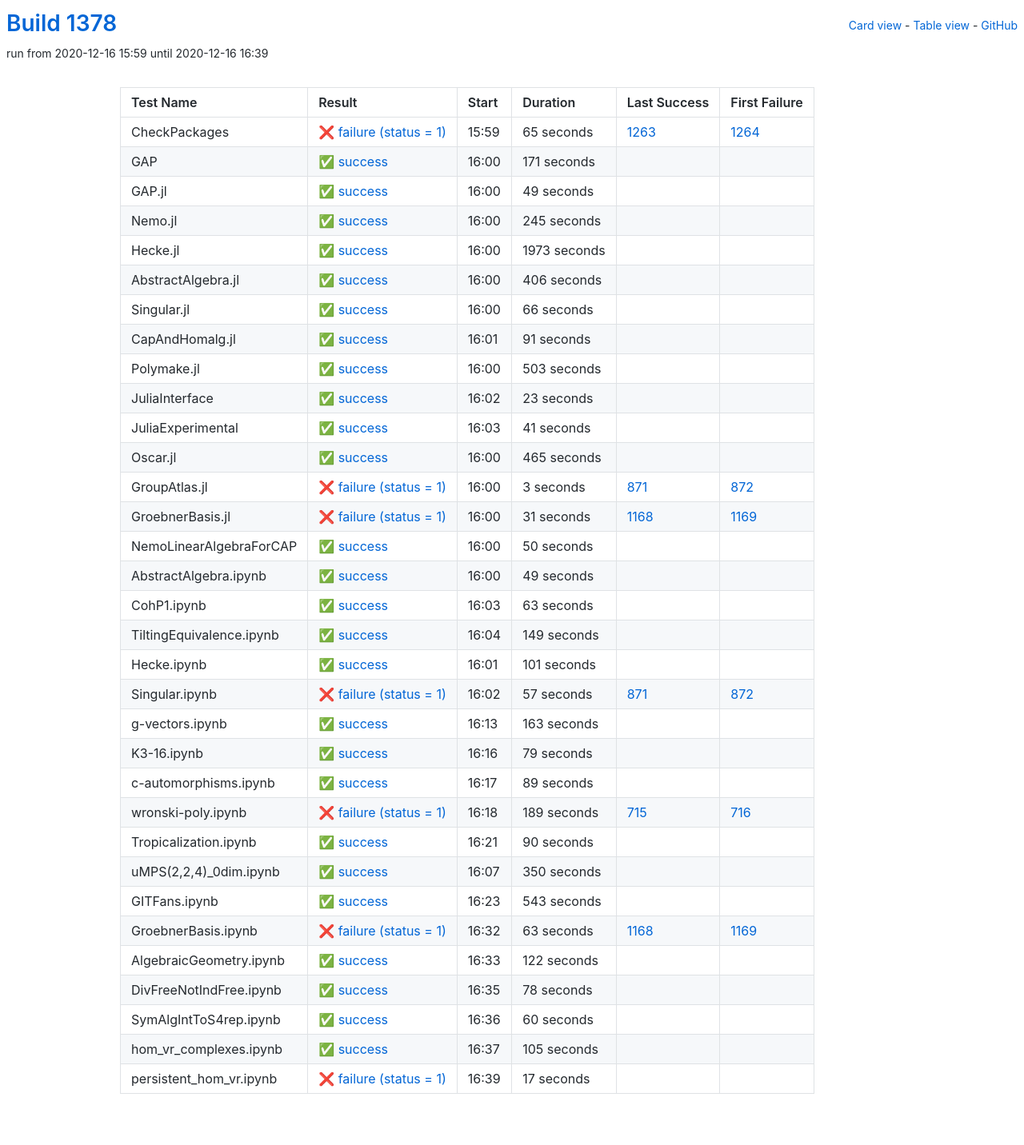
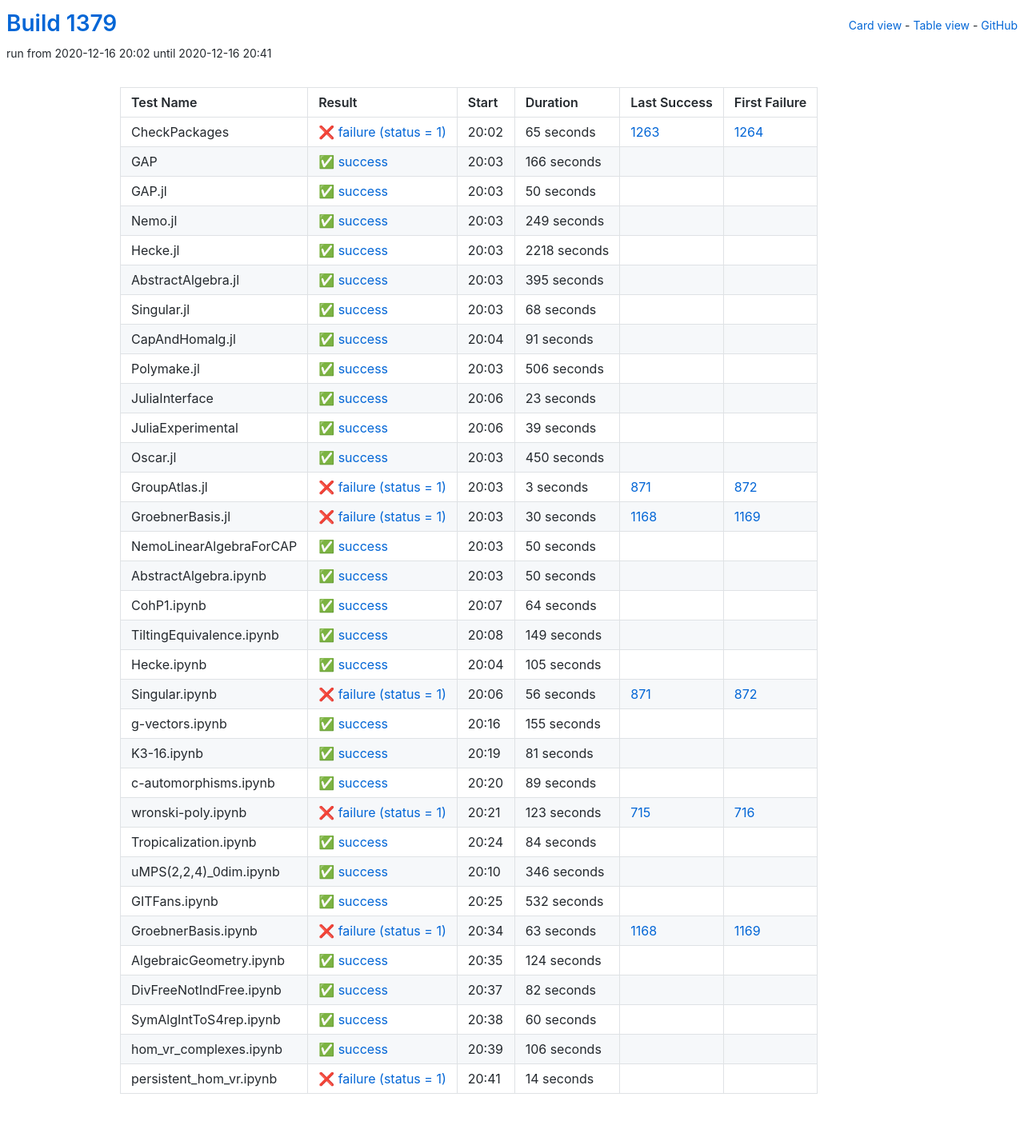
Before and after one commit to oscar-system/oscar-ci-status-stable, a Jekyll site: the page built from table.html, in a window 1280 px wide. Shown: the whole page at 80% size. Built offline with Jekyll 4.4.1, drawn with Linux system fonts in a browser that asks for light colours.

Commit message:
Build #1379

```diff
--- a/_data/ci.yml
+++ b/_data/ci.yml
@@ -1,6 +1,6 @@
 ---
-build: 1378
-build_url: https://oscarci.mathematik.uni-kl.de/job/oscar-stable/1378/
+build: 1379
+build_url: https://oscarci.mathematik.uni-kl.de/job/oscar-stable/1379/
 job: oscar-stable
 organization: oscar-system
 repo: oscar-ci-status-stable
@@ -8,8 +8,8 @@ repourl: https://github.com/oscar-system/oscar-ci-status-stable
 tests:
 - name: CheckPackages
   id: checkpackages
-  log: https://oscarci.mathematik.uni-kl.de/job/oscar-stable/1378/artifact/logs/build-1378/CheckPackages.log
-  start: 2020-12-16 15:59
+  log: https://oscarci.mathematik.uni-kl.de/job/oscar-stable/1379/artifact/logs/build-1379/CheckPackages.log
+  start: 2020-12-16 20:02
   success: false
   exitcode: 1
   status: failure
@@ -20,80 +20,80 @@ tests:
   first_failure_url: https://oscarci.mathematik.uni-kl.de/job/oscar-stable/1264/
 - name: GAP
   id: gap
-  log: https://oscarci.mathematik.uni-kl.de/job/oscar-stable/1378/artifact/logs/build-1378/GAP.log
-  start: 2020-12-16 16:00
+  log: https://oscarci.mathematik.uni-kl.de/job/oscar-stable/1379/artifact/logs/build-1379/GAP.log
+  start: 2020-12-16 20:03
   success: true
   exitcode: 0
   status: success
-  duration: 171
+  duration: 166
   last_success: false
   last_success_url:
   first_failure: false
   first_failure_url:
 - name: GAP.jl
   id: gap-jl
-  log: https://oscarci.mathematik.uni-kl.de/job/oscar-stable/1378/artifact/logs/build-1378/GAP.jl.log
-  start: 2020-12-16 16:00
+  log: https://oscarci.mathematik.uni-kl.de/job/oscar-stable/1379/artifact/logs/build-1379/GAP.jl.log
+  start: 2020-12-16 20:03
   success: true
   exitcode: 0
   status: success
-  duration: 49
+  duration: 50
   last_success: false
   last_success_url:
   first_failure: false
   first_failure_url:
 - name: Nemo.jl
   id: nemo-jl
-  log: https://oscarci.mathematik.uni-kl.de/job/oscar-stable/1378/artifact/logs/build-1378/Nemo.jl.log
-  start: 2020-12-16 16:00
+  log: https://oscarci.mathematik.uni-kl.de/job/oscar-stable/1379/artifact/logs/build-1379/Nemo.jl.log
+  start: 2020-12-16 20:03
   success: true
   exitcode: 0
   status: success
-  duration: 245
+  duration: 249
   last_success: false
   last_success_url:
   first_failure: false
   first_failure_url:
 - name: Hecke.jl
   id: hecke-jl
-  log: https://oscarci.mathematik.uni-kl.de/job/oscar-stable/1378/artifact/logs/build-1378/Hecke.jl.log
-  start: 2020-12-16 16:00
+  log: https://oscarci.mathematik.uni-kl.de/job/oscar-stable/1379/artifact/logs/build-1379/Hecke.jl.log
+  start: 2020-12-16 20:03
   success: true
   exitcode: 0
   status: success
-  duration: 1973
+  duration: 2218
   last_success: false
   last_success_url:
   first_failure: false
   first_failure_url:
 - name: AbstractAlgebra.jl
   id: abstractalgebra-jl
-  log: https://oscarci.mathematik.uni-kl.de/job/oscar-stable/1378/artifact/logs/build-1378/AbstractAlgebra.jl.log
-  start: 2020-12-16 16:00
+  log: https://oscarci.mathematik.uni-kl.de/job/oscar-stable/1379/artifact/logs/build-1379/AbstractAlgebra.jl.log
+  start: 2020-12-16 20:03
   success: true
   exitcode: 0
   status: success
-  duration: 406
+  duration: 395
   last_success: false
   last_success_url:
   first_failure: false
   first_failure_url:
 - name: Singular.jl
   id: singular-jl
-  log: https://oscarci.mathematik.uni-kl.de/job/oscar-stable/1378/artifact/logs/build-1378/Singular.jl.log
-  start: 2020-12-16 16:00
+  log: https://oscarci.mathematik.uni-kl.de/job/oscar-stable/1379/artifact/logs/build-1379/Singular.jl.log
+  start: 2020-12-16 20:03
   success: true
   exitcode: 0
   status: success
-  duration: 66
+  duration: 68
   last_success: false
   last_success_url:
   first_failure: false
   first_failure_url:
 - name: CapAndHomalg.jl
   id: capandhomalg-jl
-  log: https://oscarci.mathematik.uni-kl.de/job/oscar-stable/1378/artifact/logs/build-1378/CapAndHomalg.jl.log
-  start: 2020-12-16 16:01
+  log: https://oscarci.mathematik.uni-kl.de/job/oscar-stable/1379/artifact/logs/build-1379/CapAndHomalg.jl.log
+  start: 2020-12-16 20:04
   success: true
   exitcode: 0
   status: success
@@ -104,20 +104,20 @@ tests:
   first_failure_url:
 - name: Polymake.jl
   id: polymake-jl
-  log: https://oscarci.mathematik.uni-kl.de/job/oscar-stable/1378/artifact/logs/build-1378/Polymake.jl.log
-  start: 2020-12-16 16:00
+  log: https://oscarci.mathematik.uni-kl.de/job/oscar-stable/1379/artifact/logs/build-1379/Polymake.jl.log
+  start: 2020-12-16 20:03
   success: true
   exitcode: 0
   status: success
-  duration: 503
+  duration: 506
   last_success: false
   last_success_url:
   first_failure: false
   first_failure_url:
 - name: JuliaInterface
   id: juliainterface
-  log: https://oscarci.mathematik.uni-kl.de/job/oscar-stable/1378/artifact/logs/build-1378/JuliaInterface.log
-  start: 2020-12-16 16:02
+  log: https://oscarci.mathematik.uni-kl.de/job/oscar-stable/1379/artifact/logs/build-1379/JuliaInterface.log
+  start: 2020-12-16 20:06
   success: true
   exitcode: 0
   status: success
@@ -128,32 +128,32 @@ tests:
   first_failure_url:
 - name: JuliaExperimental
   id: juliaexperimental
-  log: https://oscarci.mathematik.uni-kl.de/job/oscar-stable/1378/artifact/logs/build-1378/JuliaExperimental.log
-  start: 2020-12-16 16:03
+  log: https://oscarci.mathematik.uni-kl.de/job/oscar-stable/1379/artifact/logs/build-1379/JuliaExperimental.log
+  start: 2020-12-16 20:06
   success: true
   exitcode: 0
   status: success
-  duration: 41
+  duration: 39
   last_success: false
   last_success_url:
   first_failure: false
   first_failure_url:
 - name: Oscar.jl
   id: oscar-jl
-  log: https://oscarci.mathematik.uni-kl.de/job/oscar-stable/1378/artifact/logs/build-1378/Oscar.jl.log
-  start: 2020-12-16 16:00
+  log: https://oscarci.mathematik.uni-kl.de/job/oscar-stable/1379/artifact/logs/build-1379/Oscar.jl.log
+  start: 2020-12-16 20:03
   success: true
   exitcode: 0
   status: success
-  duration: 465
+  duration: 450
   last_success: false
   last_success_url:
   first_failure: false
   first_failure_url:
 - name: GroupAtlas.jl
   id: groupatlas-jl
-  log: https://oscarci.mathematik.uni-kl.de/job/oscar-stable/1378/artifact/logs/build-1378/GroupAtlas.jl.log
-  start: 2020-12-16 16:00
+  log: https://oscarci.mathematik.uni-kl.de/job/oscar-stable/1379/artifact/logs/build-1379/GroupAtlas.jl.log
+  start: 2020-12-16 20:03
   success: false
   exitcode: 1
   status: failure
@@ -164,20 +164,20 @@ tests:
   first_failure_url: https://oscarci.mathematik.uni-kl.de/job/oscar-stable/872/
 - name: GroebnerBasis.jl
   id: groebnerbasis-jl
-  log: https://oscarci.mathematik.uni-kl.de/job/oscar-stable/1378/artifact/logs/build-1378/GroebnerBasis.jl.log
-  start: 2020-12-16 16:00
+  log: https://oscarci.mathematik.uni-kl.de/job/oscar-stable/1379/artifact/logs/build-1379/GroebnerBasis.jl.log
+  start: 2020-12-16 20:03
   success: false
   exitcode: 1
   status: failure
-  duration: 31
+  duration: 30
   last_success: 1168
   last_success_url: https://oscarci.mathematik.uni-kl.de/job/oscar-stable/1168/
   first_failure: 1169
   first_failure_url: https://oscarci.mathematik.uni-kl.de/job/oscar-stable/1169/
 - name: NemoLinearAlgebraForCAP
   id: nemolinearalgebraforcap
-  log: https://oscarci.mathematik.uni-kl.de/job/oscar-stable/1378/artifact/logs/build-1378/NemoLinearAlgebraForCAP.log
-  start: 2020-12-16 16:00
+  log: https://oscarci.mathematik.uni-kl.de/job/oscar-stable/1379/artifact/logs/build-1379/NemoLinearAlgebraForCAP.log
+  start: 2020-12-16 20:03
   success: true
   exitcode: 0
   status: success
@@ -188,32 +188,32 @@ tests:
   first_failure_url:
 - name: AbstractAlgebra.ipynb
   id: abstractalgebra-ipynb
-  log: https://oscarci.mathematik.uni-kl.de/job/oscar-stable/1378/artifact/logs/build-1378/AbstractAlgebra.ipynb.log
-  start: 2020-12-16 16:00
+  log: https://oscarci.mathematik.uni-kl.de/job/oscar-stable/1379/artifact/logs/build-1379/AbstractAlgebra.ipynb.log
+  start: 2020-12-16 20:03
   success: true
   exitcode: 0
   status: success
-  duration: 49
+  duration: 50
   last_success: false
   last_success_url:
   first_failure: false
   first_failure_url:
 - name: CohP1.ipynb
   id: cohp1-ipynb
-  log: https://oscarci.mathematik.uni-kl.de/job/oscar-stable/1378/artifact/logs/build-1378/CohP1.ipynb.log
-  start: 2020-12-16 16:03
+  log: https://oscarci.mathematik.uni-kl.de/job/oscar-stable/1379/artifact/logs/build-1379/CohP1.ipynb.log
+  start: 2020-12-16 20:07
   success: true
   exitcode: 0
   status: success
-  duration: 63
+  duration: 64
   last_success: false
   last_success_url:
   first_failure: false
   first_failure_url:
 - name: TiltingEquivalence.ipynb
   id: tiltingequivalence-ipynb
-  log: https://oscarci.mathematik.uni-kl.de/job/oscar-stable/1378/artifact/logs/build-1378/TiltingEquivalence.ipynb.log
-  start: 2020-12-16 16:04
+  log: https://oscarci.mathematik.uni-kl.de/job/oscar-stable/1379/artifact/logs/build-1379/TiltingEquivalence.ipynb.log
+  start: 2020-12-16 20:08
   success: true
   exitcode: 0
   status: success
@@ -224,56 +224,56 @@ tests:
   first_failure_url:
 - name: Hecke.ipynb
   id: hecke-ipynb
-  log: https://oscarci.mathematik.uni-kl.de/job/oscar-stable/1378/artifact/logs/build-1378/Hecke.ipynb.log
-  start: 2020-12-16 16:01
+  log: https://oscarci.mathematik.uni-kl.de/job/oscar-stable/1379/artifact/logs/build-1379/Hecke.ipynb.log
+  start: 2020-12-16 20:04
   success: true
   exitcode: 0
   status: success
-  duration: 101
+  duration: 105
   last_success: false
   last_success_url:
   first_failure: false
   first_failure_url:
 - name: Singular.ipynb
   id: singular-ipynb
-  log: https://oscarci.mathematik.uni-kl.de/job/oscar-stable/1378/artifact/logs/build-1378/Singular.ipynb.log
-  start: 2020-12-16 16:02
+  log: https://oscarci.mathematik.uni-kl.de/job/oscar-stable/1379/artifact/logs/build-1379/Singular.ipynb.log
+  start: 2020-12-16 20:06
   success: false
   exitcode: 1
   status: failure
-  duration: 57
+  duration: 56
   last_success: 871
   last_success_url: https://oscarci.mathematik.uni-kl.de/job/oscar-stable/871/
   first_failure: 872
   first_failure_url: https://oscarci.mathematik.uni-kl.de/job/oscar-stable/872/
 - name: g-vectors.ipynb
   id: g-vectors-ipynb
-  log: https://oscarci.mathematik.uni-kl.de/job/oscar-stable/1378/artifact/logs/build-1378/g-vectors.ipynb.log
-  start: 2020-12-16 16:13
+  log: https://oscarci.mathematik.uni-kl.de/job/oscar-stable/1379/artifact/logs/build-1379/g-vectors.ipynb.log
+  start: 2020-12-16 20:16
   success: true
   exitcode: 0
   status: success
-  duration: 163
+  duration: 155
   last_success: false
   last_success_url:
   first_failure: false
   first_failure_url:
 - name: K3-16.ipynb
   id: k3-16-ipynb
-  log: https://oscarci.mathematik.uni-kl.de/job/oscar-stable/1378/artifact/logs/build-1378/K3-16.ipynb.log
-  start: 2020-12-16 16:16
+  log: https://oscarci.mathematik.uni-kl.de/job/oscar-stable/1379/artifact/logs/build-1379/K3-16.ipynb.log
+  start: 2020-12-16 20:19
   success: true
   exitcode: 0
   status: success
-  duration: 79
+  duration: 81
   last_success: false
   last_success_url:
   first_failure: false
   first_failure_url:
 - name: c-automorphisms.ipynb
   id: c-automorphisms-ipynb
-  log: https://oscarci.mathematik.uni-kl.de/job/oscar-stable/1378/artifact/logs/build-1378/c-automorphisms.ipynb.log
-  start: 2020-12-16 16:17
+  log: https://oscarci.mathematik.uni-kl.de/job/oscar-stable/1379/artifact/logs/build-1379/c-automorphisms.ipynb.log
+  start: 2020-12-16 20:20
   success: true
   exitcode: 0
   status: success
@@ -284,56 +284,56 @@ tests:
   first_failure_url:
 - name: wronski-poly.ipynb
   id: wronski-poly-ipynb
-  log: https://oscarci.mathematik.uni-kl.de/job/oscar-stable/1378/artifact/logs/build-1378/wronski-poly.ipynb.log
-  start: 2020-12-16 16:18
+  log: https://oscarci.mathematik.uni-kl.de/job/oscar-stable/1379/artifact/logs/build-1379/wronski-poly.ipynb.log
+  start: 2020-12-16 20:21
   success: false
   exitcode: 1
   status: failure
-  duration: 189
+  duration: 123
   last_success: 715
   last_success_url: https://oscarci.mathematik.uni-kl.de/job/oscar-stable/715/
   first_failure: 716
   first_failure_url: https://oscarci.mathematik.uni-kl.de/job/oscar-stable/716/
 - name: Tropicalization.ipynb
   id: tropicalization-ipynb
-  log: https://oscarci.mathematik.uni-kl.de/job/oscar-stable/1378/artifact/logs/build-1378/Tropicalization.ipynb.log
-  start: 2020-12-16 16:21
+  log: https://oscarci.mathematik.uni-kl.de/job/oscar-stable/1379/artifact/logs/build-1379/Tropicalization.ipynb.log
+  start: 2020-12-16 20:24
   success: true
   exitcode: 0
   status: success
-  duration: 90
+  duration: 84
   last_success: false
   last_success_url:
   first_failure: false
   first_failure_url:
 - name: uMPS(2,2,4)_0dim.ipynb
   id: umps-2-2-4-0dim-ipynb
-  log: https://oscarci.mathematik.uni-kl.de/job/oscar-stable/1378/artifact/logs/build-1378/uMPS-2-2-4-_0dim.ipynb.log
-  start: 2020-12-16 16:07
+  log: https://oscarci.mathematik.uni-kl.de/job/oscar-stable/1379/artifact/logs/build-1379/uMPS-2-2-4-_0dim.ipynb.log
+  start: 2020-12-16 20:10
   success: true
   exitcode: 0
   status: success
-  duration: 350
+  duration: 346
   last_success: false
   last_success_url:
   first_failure: false
   first_failure_url:
 - name: GITFans.ipynb
   id: gitfans-ipynb
-  log: https://oscarci.mathematik.uni-kl.de/job/oscar-stable/1378/artifact/logs/build-1378/GITFans.ipynb.log
-  start: 2020-12-16 16:23
+  log: https://oscarci.mathematik.uni-kl.de/job/oscar-stable/1379/artifact/logs/build-1379/GITFans.ipynb.log
+  start: 2020-12-16 20:25
   success: true
   exitcode: 0
   status: success
-  duration: 543
+  duration: 532
   last_success: false
   last_success_url:
   first_failure: false
   first_failure_url:
 - name: GroebnerBasis.ipynb
   id: groebnerbasis-ipynb
-  log: https://oscarci.mathematik.uni-kl.de/job/oscar-stable/1378/artifact/logs/build-1378/GroebnerBasis.ipynb.log
-  start: 2020-12-16 16:32
+  log: https://oscarci.mathematik.uni-kl.de/job/oscar-stable/1379/artifact/logs/build-1379/GroebnerBasis.ipynb.log
+  start: 2020-12-16 20:34
   success: false
   exitcode: 1
   status: failure
@@ -344,32 +344,32 @@ tests:
   first_failure_url: https://oscarci.mathematik.uni-kl.de/job/oscar-stable/1169/
 - name: AlgebraicGeometry.ipynb
   id: algebraicgeometry-ipynb
-  log: https://oscarci.mathematik.uni-kl.de/job/oscar-stable/1378/artifact/logs/build-1378/AlgebraicGeometry.ipynb.log
-  start: 2020-12-16 16:33
+  log: https://oscarci.mathematik.uni-kl.de/job/oscar-stable/1379/artifact/logs/build-1379/AlgebraicGeometry.ipynb.log
+  start: 2020-12-16 20:35
   success: true
   exitcode: 0
   status: success
-  duration: 122
+  duration: 124
   last_success: false
   last_success_url:
   first_failure: false
   first_failure_url:
 - name: DivFreeNotIndFree.ipynb
   id: divfreenotindfree-ipynb
-  log: https://oscarci.mathematik.uni-kl.de/job/oscar-stable/1378/artifact/logs/build-1378/DivFreeNotIndFree.ipynb.log
-  start: 2020-12-16 16:35
+  log: https://oscarci.mathematik.uni-kl.de/job/oscar-stable/1379/artifact/logs/build-1379/DivFreeNotIndFree.ipynb.log
+  start: 2020-12-16 20:37
   success: true
   exitcode: 0
   status: success
-  duration: 78
+  duration: 82
   last_success: false
   last_success_url:
   first_failure: false
   first_failure_url:
 - name: SymAlgIntToS4rep.ipynb
   id: symalginttos4rep-ipynb
-  log: https://oscarci.mathematik.uni-kl.de/job/oscar-stable/1378/artifact/logs/build-1378/SymAlgIntToS4rep.ipynb.log
-  start: 2020-12-16 16:36
+  log: https://oscarci.mathematik.uni-kl.de/job/oscar-stable/1379/artifact/logs/build-1379/SymAlgIntToS4rep.ipynb.log
+  start: 2020-12-16 20:38
   success: true
   exitcode: 0
   status: success
@@ -380,24 +380,24 @@ tests:
   first_failure_url:
 - name: hom_vr_complexes.ipynb
   id: hom-vr-complexes-ipynb
-  log: https://oscarci.mathematik.uni-kl.de/job/oscar-stable/1378/artifact/logs/build-1378/hom_vr_complexes.ipynb.log
-  start: 2020-12-16 16:37
+  log: https://oscarci.mathematik.uni-kl.de/job/oscar-stable/1379/artifact/logs/build-1379/hom_vr_complexes.ipynb.log
+  start: 2020-12-16 20:39
   success: true
   exitcode: 0
   status: success
-  duration: 105
+  duration: 106
   last_success: false
   last_success_url:
   first_failure: false
   first_failure_url:
 - name: persistent_hom_vr.ipynb
   id: persistent-hom-vr-ipynb
-  log: https://oscarci.mathematik.uni-kl.de/job/oscar-stable/1378/artifact/logs/build-1378/persistent_hom_vr.ipynb.log
-  start: 2020-12-16 16:39
+  log: https://oscarci.mathematik.uni-kl.de/job/oscar-stable/1379/artifact/logs/build-1379/persistent_hom_vr.ipynb.log
+  start: 2020-12-16 20:41
   success: false
   exitcode: 1
   status: failure
-  duration: 17
+  duration: 14
   last_success: false
   last_success_url:
   first_failure: false
```
Also changed, not shown: README.md.
